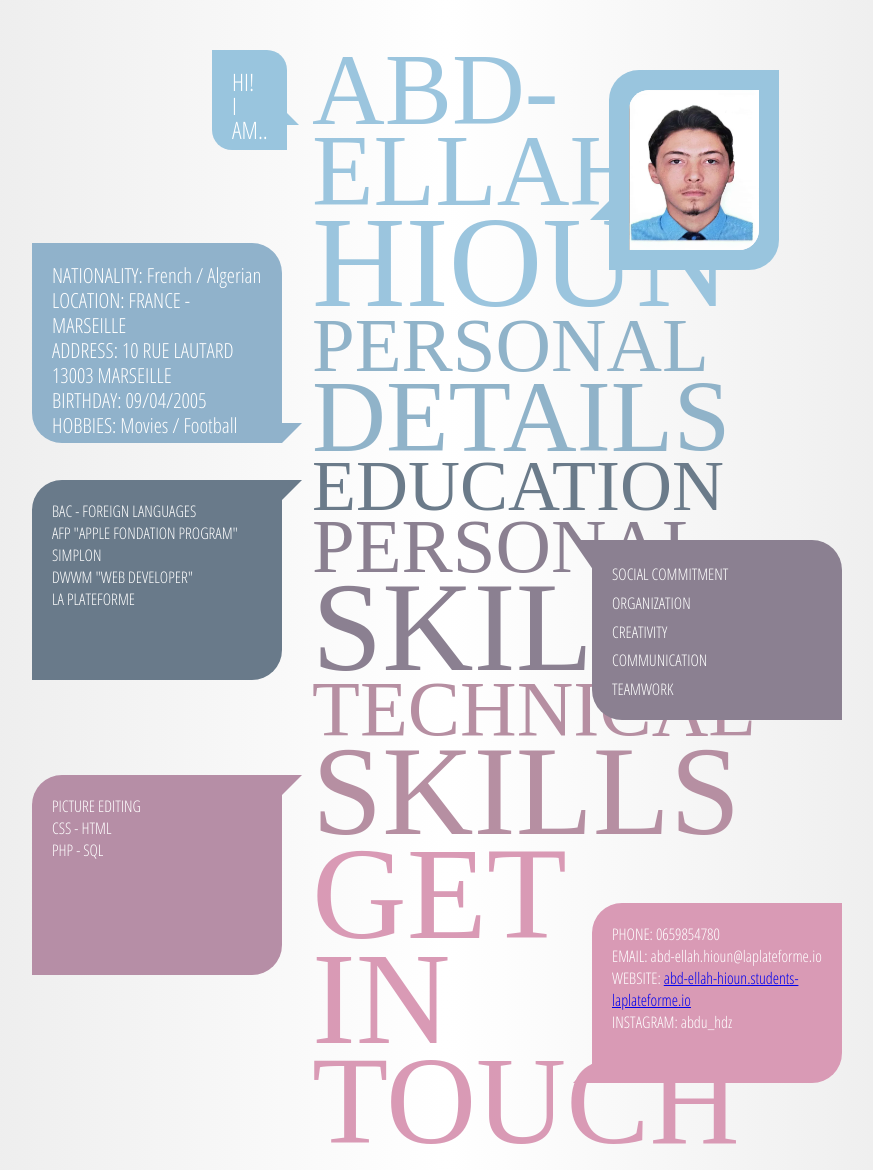
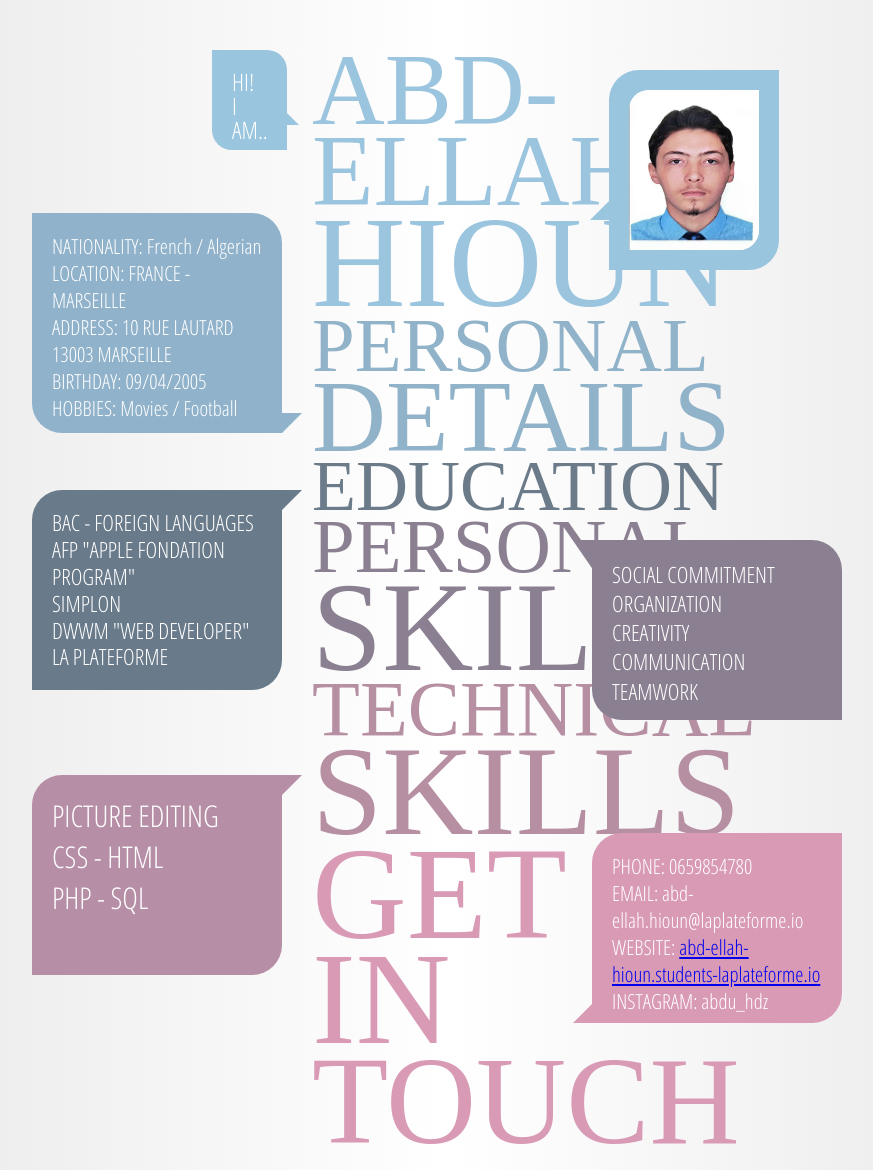
Before and after one commit to abdellahhioun/CV, a PHP site: page / in a window 1280 px wide. Shown: the whole page, without its empty margins (193-1066 px from the left). Run offline with PHP 8.4, Linux system fonts and the light colour scheme; some web fonts are replaced.

Commit message:
almost finish all css

```diff
--- a/CV/styles.css
+++ b/CV/styles.css
@@ -114,17 +114,17 @@ html, body {
 }
 
 .bubble3 {
-  height: 200px;
+  height: 220px;
   width: 250px;
   background-color: #90B2CB;
   border-top-left-radius: 0px;
   border-top-right-radius: 30px;
   border-bottom-right-radius: 0px;
   border-bottom-left-radius: 30px;
-  top: 183px;
+  top: 153px;
   left: -280px;
   font-size: 1.3em;
-  line-height: 1.2;
+  line-height: 1.3;
   margin-top: 10px;
 
 }
@@ -138,7 +138,7 @@ html, body {
   border-left: 20px solid transparent;
   border-bottom: 20px solid #90B2CB;
   position: absolute;
-  top: 180px;
+  top: 200px;
   left: 250px;
   transform: rotate(180deg);
 }
@@ -176,6 +176,9 @@ html, body {
   border-bottom-left-radius: 0;
   top: 430px;
   left: -280px;
+  font-size: 1.4em;
+  line-height: 1.2;
+  margin-top: 10px;
 }
 
 .bubble5 .the-arrow5 {
@@ -200,7 +203,8 @@ html, body {
   border-bottom-left-radius: 30px;
   top: 490px;
   left: 280px;
-  line-height: 1.8;
+  font-size: 1.4em;
+  line-height: 1.3;
 }
 
 .bubble6 .the-arrow6 {
@@ -225,6 +229,7 @@ html, body {
   border-bottom-left-radius: 0;
   top: 725px;
   left: -280px;
+  font-size: 30px;
 }
 
 .bubble7 .the-arrow7 {
@@ -240,15 +245,18 @@ html, body {
 }
 
 .bubble8 {
-  height: 180px;
+  height: 190px;
   width: 250px;
   background-color: #D99AB5;
   border-top-left-radius: 30px;
   border-top-right-radius: 0;
   border-bottom-right-radius: 30px;
   border-bottom-left-radius: 0;
-  top: 853px;
+  top: 783px;
   left: 280px;
+  font-size: 20px;
+  font-size: 1.3em;
+  line-height: 1.3;
 }
 
 .bubble8 .the-arrow8 {
@@ -258,6 +266,6 @@ html, body {
   border-left: 20px solid transparent;
   border-bottom: 20px solid #D99AB5;
   position: absolute;
-  top: 160px;
+  top: 170px;
   left: -19px;
 }
```
